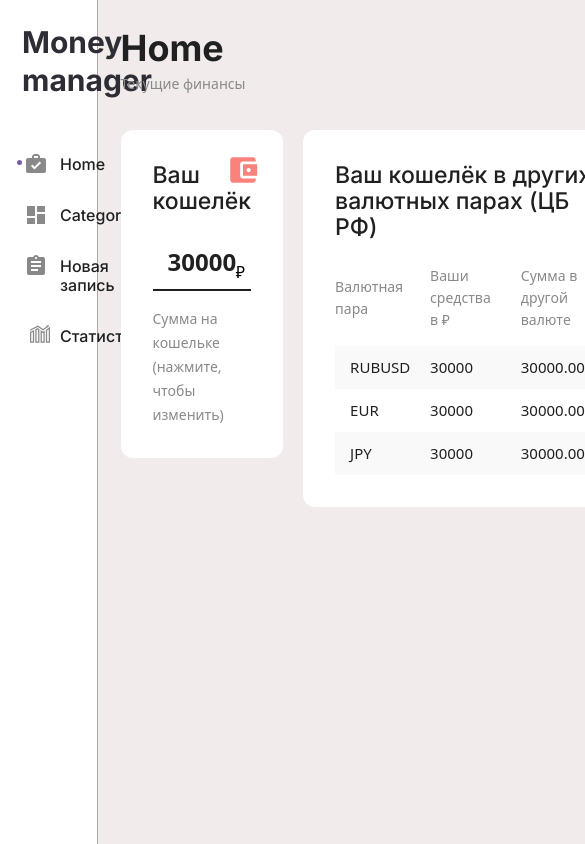
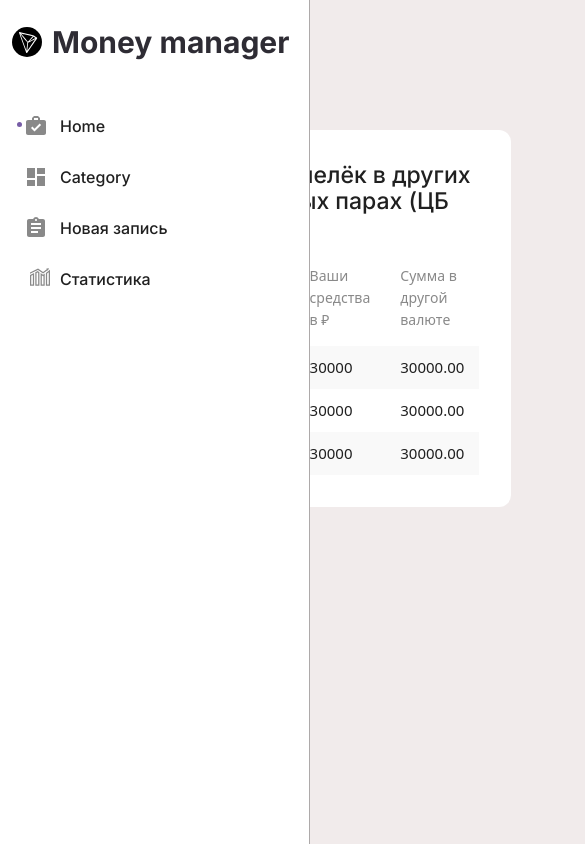
Before and after one commit to Alaront/money-manager, a Vue app: page / in a window 390 px wide. Shown: the top 844 px of the page, 585 px wide, since content can reach past the window. Built offline with nearby package versions, Linux system fonts and the light colour scheme; no server answers.

Commit message:
header adaptive

```diff
--- a/src/App.vue
+++ b/src/App.vue
@@ -1,11 +1,22 @@
 <template>
   <div class="flex h-min-[100%] content">
     <header-components
-      class="w-[25%] max-w-[310px] bg-[#FFFFFF] py-[23px] px-[12px] box-border border-r-[1px] border-r-[#ada9a9] border-r-solid mr-[23px]"
+      class="w-[310px] bg-[#FFFFFF] py-[23px] px-[12px] box-border border-r-[1px] border-r-[#ada9a9] border-r-solid mr-[23px] h-[100vh] top-[0] left-[-310px] z-2"
+      :class="{
+        fixed: windowWidth <= 1200,
+        'top-[0] left-[0px]': openMenu,
+      }"
     />
     <div class="content grow-[1] pt-[25px] pr-[23px] box-border">
       <router-view></router-view>
     </div>
+    <button
+      class="fixed bottom-[10px] left-[50%] translate-x-[-50%] block bg-[#775da670] font-medium text-[16px] leading-[19px] py-[9px] px-[12px] rounded-[12px] text-[#202020]"
+      v-on:click="() => (openMenu = !openMenu)"
+      :class="windowWidth <= 1200 ? 'block' : 'hidden'"
+    >
+      {{ openMenu ? "CLOSE MENU" : "OPEN MENU" }}
+    </button>
   </div>
 </template>
 
@@ -17,6 +28,20 @@ export default {
   components: {
     "header-components": Header,
   },
+  data() {
+    return {
+      openMenu: true,
+      windowWidth: window.innerWidth,
+    };
+  },
+  created() {
+    window.addEventListener("resize", this.updateWidth);
+  },
+  methods: {
+    updateWidth() {
+      this.windowWidth = window.innerWidth;
+    },
+  },
 };
 </script>
 
--- a/src/assets/style.sass
+++ b/src/assets/style.sass
@@ -20,6 +20,9 @@ body
     width: 5px
     height: 5px
     border-radius: 2.5px
+
+header
+  z-index: 2
 
 table.table-info
   width: 100%
```
